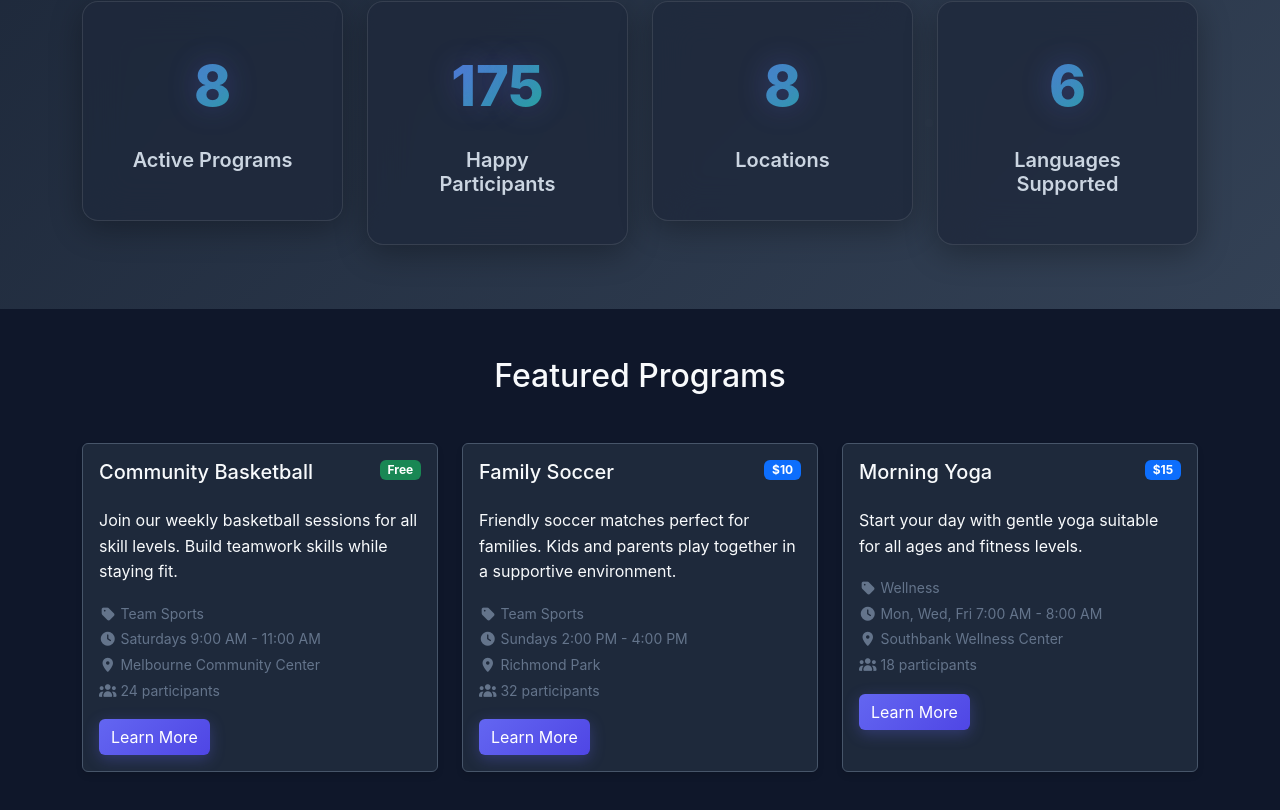
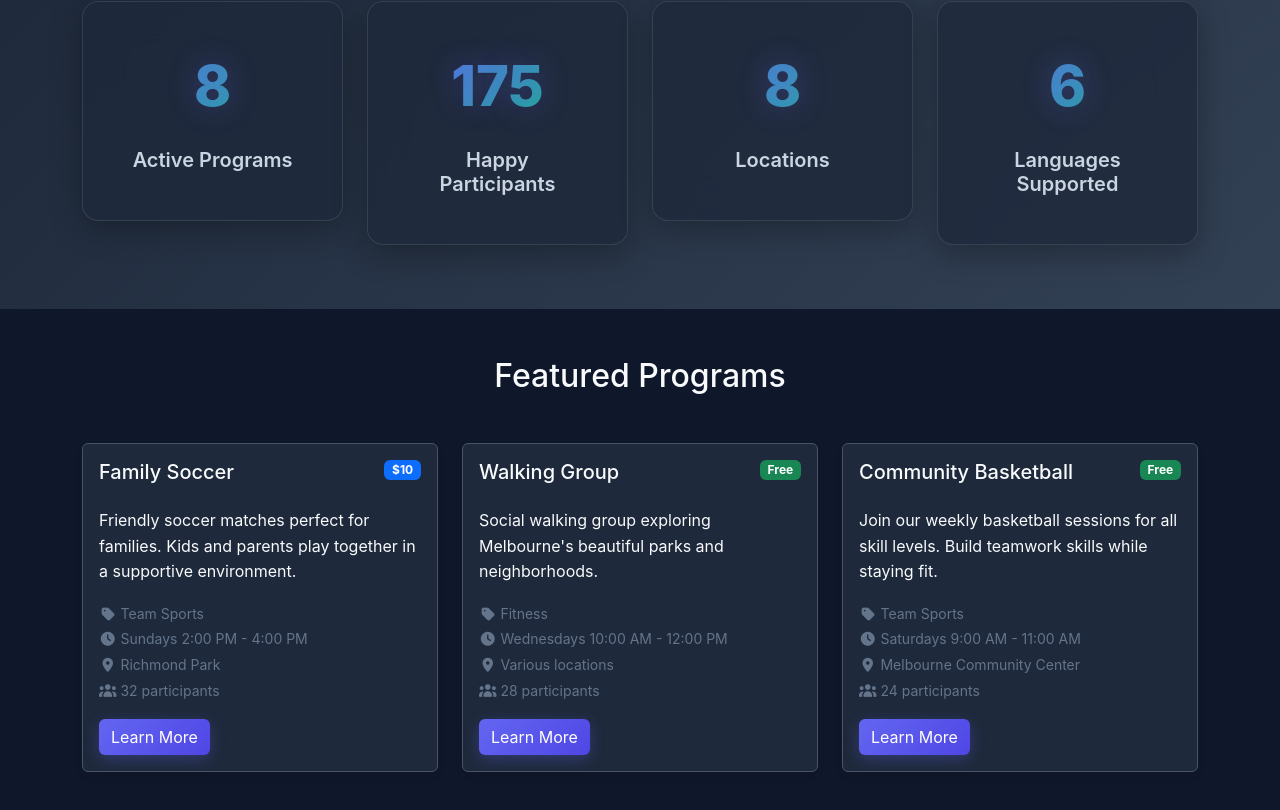
Before and after one commit to jgao0062/jgao0062-Ass, a Vue app in the folder fit5032-Ass/: page / in a window 1280 px wide. Shown: the part 602-1412 px from the top of the page. Built offline with nearby package versions, Linux system fonts and the light colour scheme.

Commit message:
update featured programs in Home page

```diff
--- a/fit5032-Ass/src/views/Home.vue
+++ b/fit5032-Ass/src/views/Home.vue
@@ -59,7 +59,9 @@
     setup() {
       // BR (B.2): Dynamic Data - Featured programs from data structure
       const featuredPrograms = computed(() => {
-        return programsData.slice(0, 3)
+        return [...programsData]
+          .sort((a, b) => b.participants - a.participants)
+          .slice(0, 3)
       })
 
       return {
```
